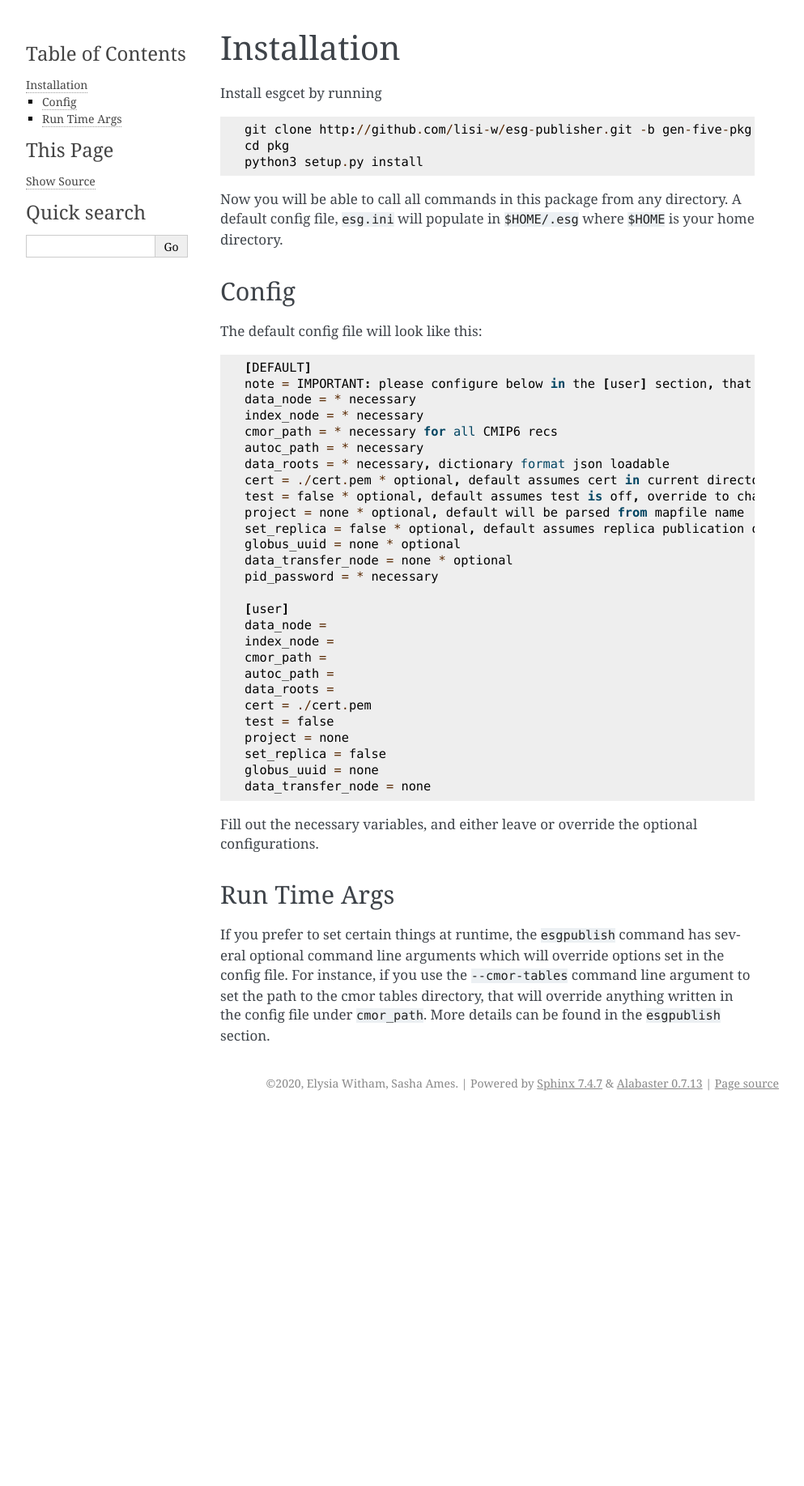
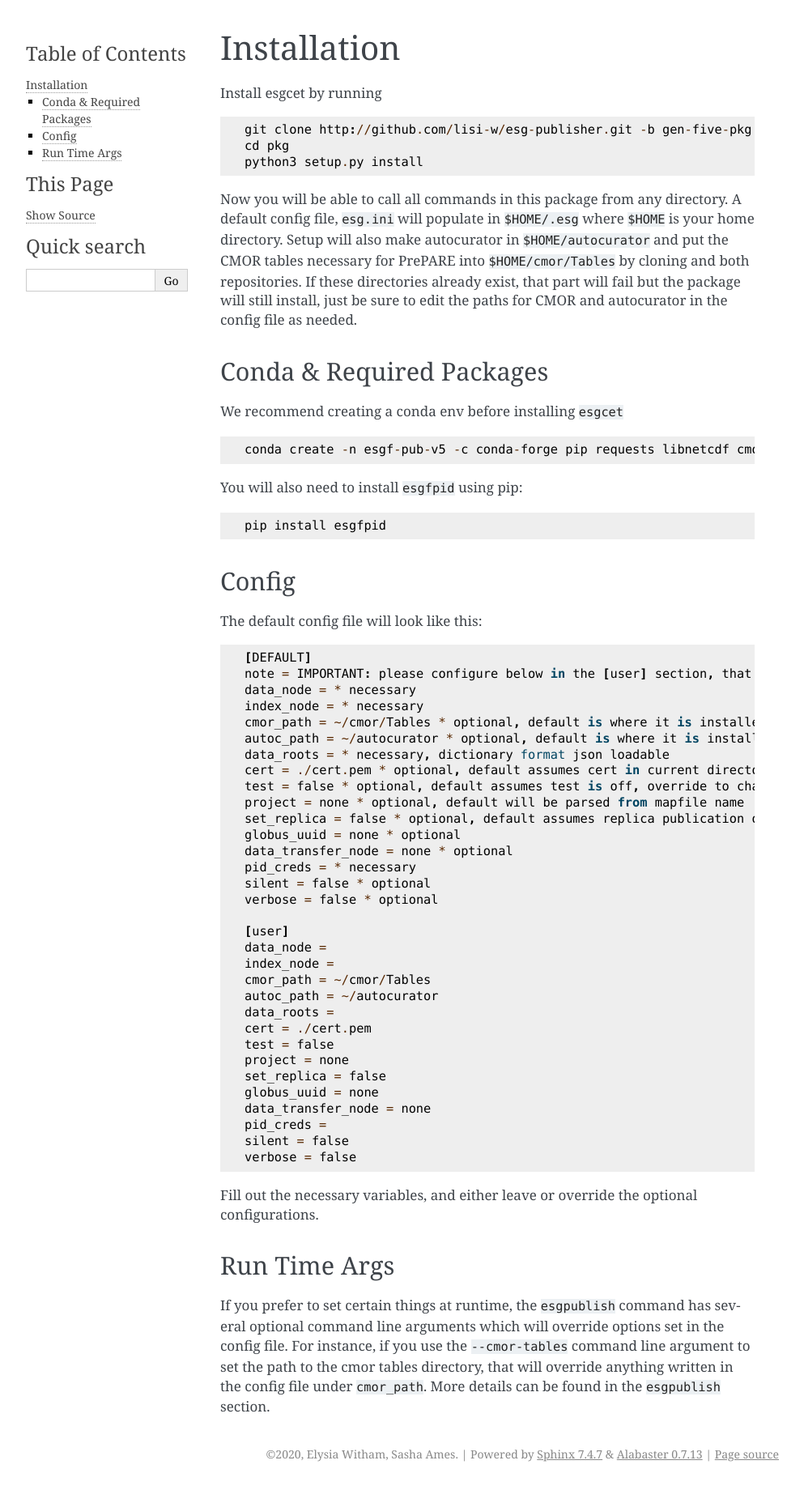
Before and after one commit to ESGF/esg-publisher, a Sphinx documentation site: the page built from docs/install.rst, in a window 1280 px wide. Shown: the whole page at 81% size, without its empty margins (148-1141 px from the left). Built offline with Sphinx 7.4.7, drawn with Linux system fonts in a browser that asks for light colours; before the commit the page ends 1377 px from its top, so only the background shows below that.

Commit message:
docs update

```diff
--- a/docs/install.rst
+++ b/docs/install.rst
@@ -8,6 +8,19 @@ Install esgcet by running ::
     python3 setup.py install
 
 Now you will be able to call all commands in this package from any directory. A default config file, ``esg.ini`` will populate in ``$HOME/.esg`` where ``$HOME`` is your home directory.
+Setup will also make autocurator in ``$HOME/autocurator`` and put the CMOR tables necessary for PrePARE into ``$HOME/cmor/Tables`` by cloning and both repositories. If these directories already exist,
+that part will fail but the package will still install, just be sure to edit the paths for CMOR and autocurator in the config file as needed.
+
+Conda & Required Packages
+-------------------------
+
+We recommend creating a conda env before installing ``esgcet`` ::
+
+    conda create -n esgf-pub-v5 -c conda-forge pip requests libnetcdf cmor
+
+You will also need to install ``esgfpid`` using pip::
+
+    pip install esgfpid
 
 Config
 ------
@@ -18,8 +31,8 @@ The default config file will look like this::
     note = IMPORTANT: please configure below in the [user] section, that is what the publisher will use to read configured settings. The below are marked as necessary or optional variables.
     data_node = * necessary
     index_node = * necessary
-    cmor_path = * necessary for all CMIP6 recs
-    autoc_path = * necessary
+    cmor_path = ~/cmor/Tables * optional, default is where it is installed in setup
+    autoc_path = ~/autocurator * optional, default is where it is installed in setup
     data_roots = * necessary, dictionary format json loadable
     cert = ./cert.pem * optional, default assumes cert in current directory, override to change
     test = false * optional, default assumes test is off, override to change
@@ -27,13 +40,15 @@ The default config file will look like this::
     set_replica = false * optional, default assumes replica publication off
     globus_uuid = none * optional
     data_transfer_node = none * optional
-    pid_password = * necessary
+    pid_creds = * necessary
+    silent = false * optional
+    verbose = false * optional
 
     [user]
     data_node =
     index_node =
-    cmor_path =
-    autoc_path =
+    cmor_path = ~/cmor/Tables
+    autoc_path = ~/autocurator
     data_roots =
     cert = ./cert.pem
     test = false
@@ -41,6 +56,9 @@ The default config file will look like this::
     set_replica = false
     globus_uuid = none
     data_transfer_node = none
+    pid_creds =
+    silent = false
+    verbose = false
 
 Fill out the necessary variables, and either leave or override the optional configurations.
 
```
